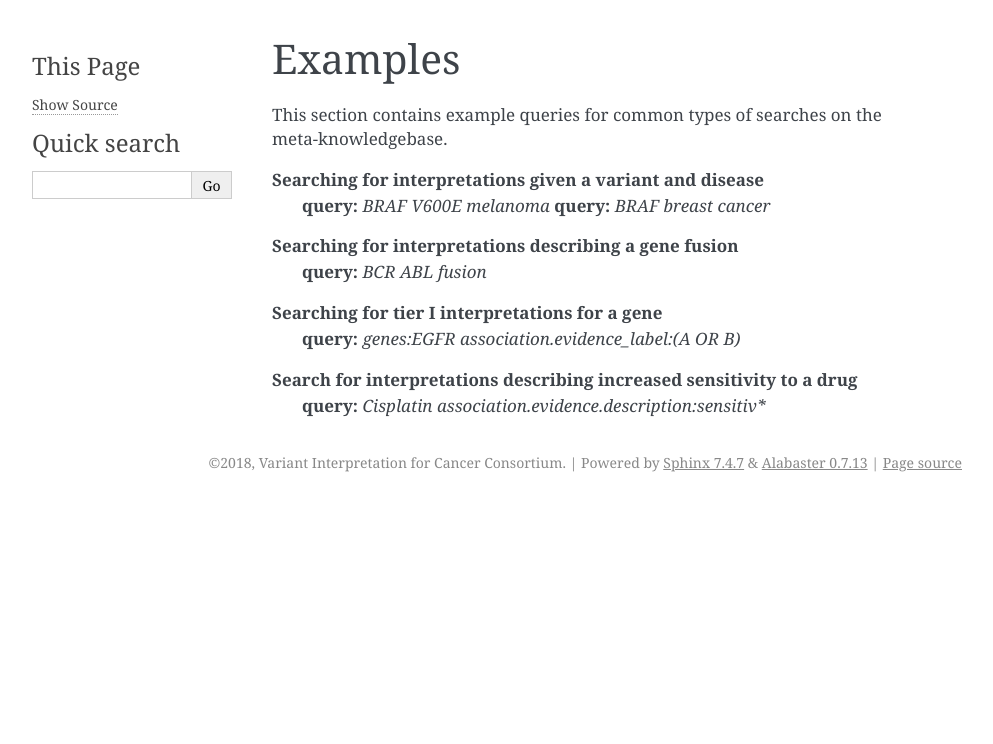
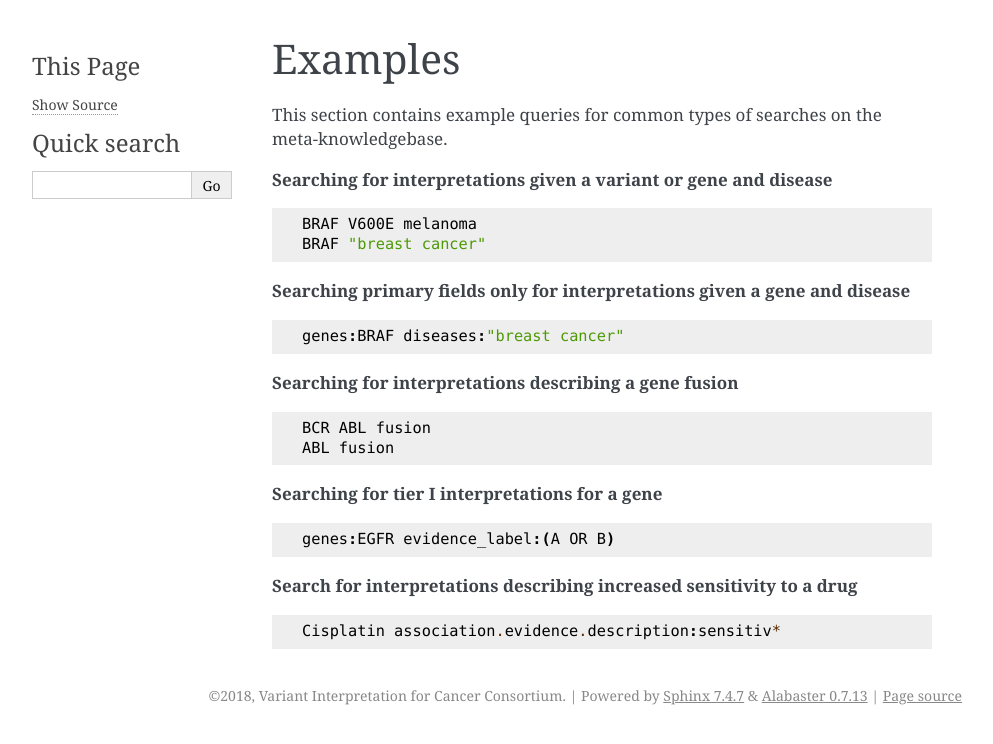
Before and after one commit to cancervariants/metakb, a Sphinx documentation site: the page built from docs/other/examples.rst, in a window 1280 px wide. Shown: the top 744 px of the page, without its empty margins (148-1141 px from the left). Built offline with Sphinx 7.4.7, drawn with Linux system fonts in a browser that asks for light colours.

Commit message:
update examples to code blocks, simplify and expand examples

```diff
--- a/docs/other/examples.rst
+++ b/docs/other/examples.rst
@@ -5,15 +5,29 @@ Examples
 
 This section contains example queries for common types of searches on the meta-knowledgebase.
 
-**Searching for interpretations given a variant and disease**
-    **query:** *BRAF V600E melanoma*
-    **query:** *BRAF breast cancer*
+**Searching for interpretations given a variant or gene and disease**
+::
+
+ BRAF V600E melanoma
+ BRAF "breast cancer"
+
+**Searching primary fields only for interpretations given a gene and disease**
+::
+
+ genes:BRAF diseases:"breast cancer"
 
 **Searching for interpretations describing a gene fusion**
-    **query:** *BCR ABL fusion*
+::
+
+ BCR ABL fusion
+ ABL fusion
 
 **Searching for tier I interpretations for a gene**
-    **query:** *genes:EGFR association.evidence_label:(A OR B)*
+::
+
+ genes:EGFR evidence_label:(A OR B)
 
 **Search for interpretations describing increased sensitivity to a drug**
-    **query:** *Cisplatin association.evidence.description:sensitiv\**
+::
+
+ Cisplatin association.evidence.description:sensitiv*
```
